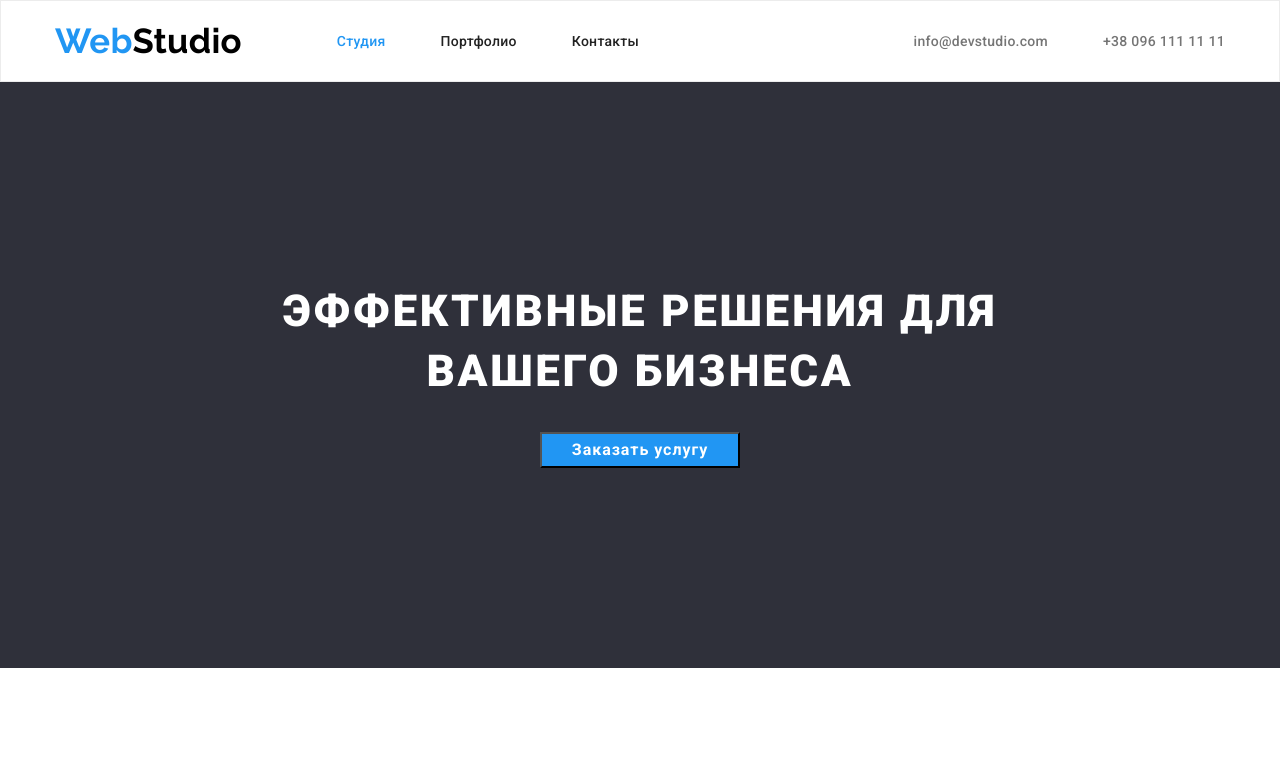
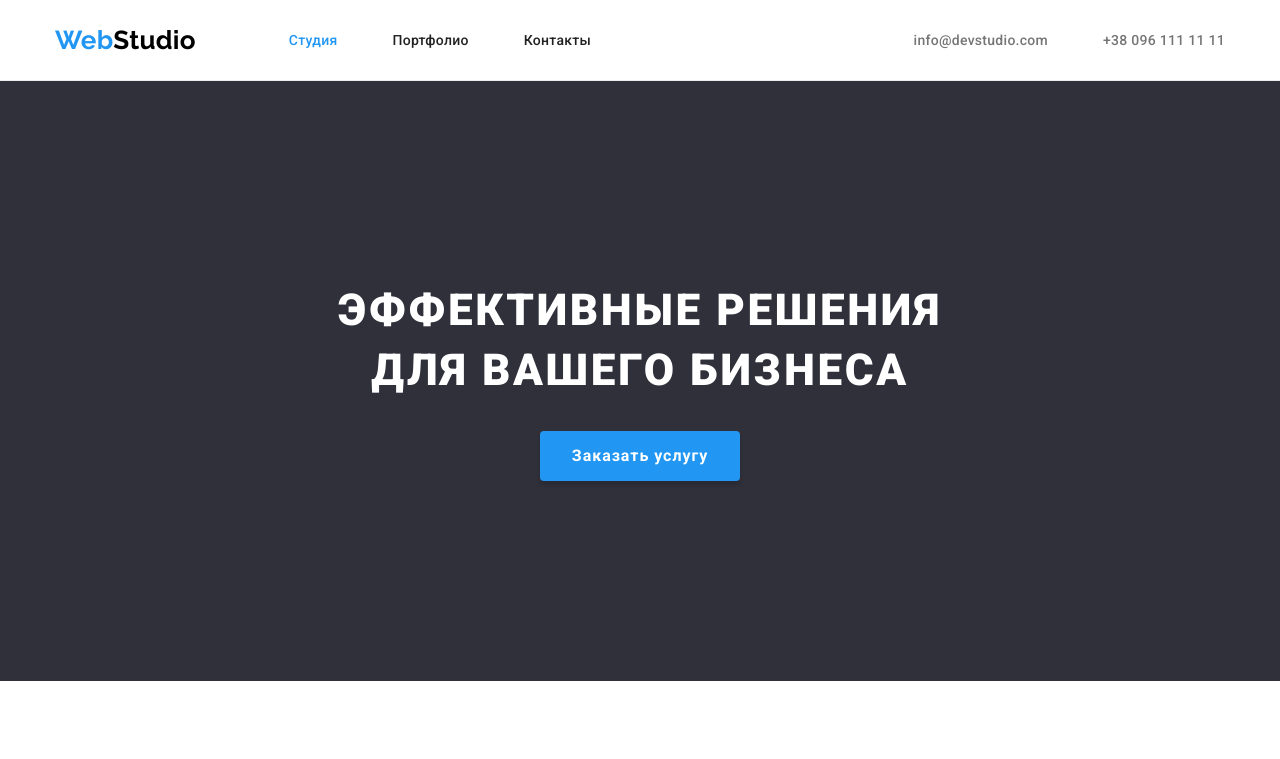
Before and after one commit to sergyzakusilo/goit-markup-hw-03, a plain HTML site: page index.html in a window 1280 px wide. Shown: the top 759 px of the page. Drawn offline with nearby package versions, Linux system fonts and the light colour scheme.

Commit message:
fix after mentor comments
fix after mentor comments. structure and formatting details

```diff
--- a/css/styles.css
+++ b/css/styles.css
@@ -33,7 +33,7 @@ address {
 
 address a {
   display: block;
-  margin-bottom: 9px;
+  /* margin-bottom: 9px; */
 }
 
 h1,
@@ -67,17 +67,25 @@ ol {
 .container {
   width: 1200px;
   margin: 0 auto;
-  padding: 94px 15px;
+  padding-left: 15px;
+  padding-right: 15px;
+}
+
+.section {
+  padding-top: 94px;
+  padding-bottom: 94px;
 }
 
 /* logo ----------------------------- */
 .header-logo,
 .footer-logo {
-  margin-right: 95px;
   font-family: "Raleway", sans-serif;
   font-weight: 700;
-  font-size: 26pt;
+  font-size: 26px;
   line-height: calc(31 / 26);
+}
+.header-logo {
+  margin-right: 93px;
 }
 .footer-logo {
   display: block;
@@ -91,6 +99,7 @@ ol {
   color: var(--text-black);
 }
 .footer-logo-rigth {
+  /* margin-right: 0px; */
   color: var(--text-white);
   /* background-color: #2f303a; !! */
 }
@@ -103,7 +112,7 @@ ol {
   line-height: calc(16 / 14); /* 1.14 = calc(16/14) */
   letter-spacing: 0.02em;
   /* border */
-  border: 1px solid var(--header-border-color);
+  border-bottom: 1px solid var(--header-border-color);
 }
 
 .header .container,
@@ -120,8 +129,8 @@ ol {
 }
 
 .header li {
-  padding-top: 32px;
-  padding-bottom: 32px;
+  /* padding-top: 32px; */
+  /* padding-bottom: 32px; */
   margin-right: 55px;
   /* padding-top: 33px; */
 }
@@ -130,12 +139,20 @@ ol {
   margin-right: 0px;
 }
 
-.nav-link {
+.nav-link,
+.header-email,
+.header-phone {
+  display: block;
+  padding-top: 32px;
+  padding-bottom: 32px;
   color: var(--text-dark-grey);
 }
 
 .header-email,
 .header-phone {
+  padding-top: 0px;
+  padding-bottom: 0px;
+  /*  */
   color: var(--main-text-color);
 }
 
@@ -155,19 +172,19 @@ ol {
 
 /* hero styles --------------------------------- */
 .hero {
+  padding-top: 200px;
+  padding-bottom: 200px;
   text-align: center;
   /* padding: 200px 400px; */
   background-color: var(--hero-bg-color);
 }
 
-.hero-container {
-  /* width: inherit; */
-  padding: 200px 235px;
-}
-
 .hero-title {
+  width: 696px;
+  margin-left: auto;
+  margin-right: auto;
   margin-bottom: 30px;
-
+  /*  */
   font-weight: 900;
   font-size: 44px;
   line-height: 1.36;
@@ -187,6 +204,8 @@ ol {
 .hero-button {
   display: inline-block;
   min-width: 200px;
+  padding: 10px 32px;
+  /*  */
   font-family: Roboto;
   font-style: normal;
   font-weight: 700;
@@ -197,6 +216,9 @@ ol {
   /*  */
   text-align: center;
   /*  */
+  border: none;
+  box-shadow: 0px 4px 4px rgba(0, 0, 0, 0.15);
+  border-radius: 4px; /*  */
   color: var(--text-white);
   background-color: var(--akcent-color);
   /*  */
@@ -233,6 +255,7 @@ ol {
 }
 /* ourwork ------------------------------------- */
 .ourworks {
+  padding-top: 0px;
   color: inherit; /**/
 }
 
@@ -302,11 +325,12 @@ ol {
 }
 
 .ourteam-card-text {
+  margin-bottom: 30px;
   font-weight: 400;
 }
 
 .ourteam-card {
-  padding-bottom: 30px;
+  /* padding-bottom: 30px; */
   background-color: var(--text-white);
   /* material shadow v1 */
   box-shadow: 0px 1px 3px rgba(0, 0, 0, 0.12), 0px 1px 1px rgba(0, 0, 0, 0.14),
@@ -316,12 +340,13 @@ ol {
 
 /* footer --------------------------------------- */
 .footer {
+  padding-top: 60px;
+  padding-bottom: 60px;
   background-color: var(--hero-bg-color);
 }
 
-.footer .container {
-  padding-top: 60px;
-  padding-bottom: 60px;
+.footer-item + .footer-item {
+  margin-top: 9px;
 }
 
 .footer-link,
@@ -402,6 +427,7 @@ ol {
 }
 
 .project-card-title {
+  margin-bottom: 4px;
   font-size: 18px;
   line-height: calc(36 / 18);
   /* identical to box height, or 200% */
@@ -425,4 +451,6 @@ ol {
 
 img {
   display: block;
+  width: 100%;
+  height: auto;
 }
--- a/index.html
+++ b/index.html
@@ -49,8 +49,9 @@
 
     <main class="content">
         <!-- section: hero -->
-        <section class="hero">
-            <div class="container hero-container">
+        <section class="section hero">
+            <!-- class+=hero-container -->
+            <div class="container">
                 <h1 class="hero-title">Эффективные решения для вашего бизнеса</h1>
                 <!-- <div class="hero-button-box"> -->
                 <button class="hero-button" type="button">Заказать услугу</button>
@@ -59,7 +60,8 @@
         </section>
 
         <!-- section: features -->
-        <section class="features features-container">
+        <section class="section features">
+            <!-- class+=features-container-->
             <div class="container">
                 <h2 hidden>Особенности</h2>
                 <ul class="features-list">
@@ -89,7 +91,7 @@
         </section>
 
         <!-- section: our-works -->
-        <section class="ourworks">
+        <section class="section ourworks">
             <div class="container">
                 <h2 class="ourwork-title">Чем мы занимаемся</h2>
                 <ul class="ourworks-list">
@@ -110,7 +112,7 @@
         </section>
 
         <!-- section: our-team -->
-        <section class="ourteam">
+        <section class="section ourteam">
             <div class="container">
                 <h2 class="ourteam-title">Наша команда</h2>
                 <ul class="ourteam-list">
@@ -152,15 +154,15 @@
             </a>
             <address>
                 <ul>
-                    <li>
+                    <li class="footer-item">
                         <a class="footer-link-street" href="https://goo.gl/maps/xGRTJqYPvytyFUrDA" target="_blank"
                             rel="noopener noreferrer">г. Киев, пр-т Леси Украинки, 26
                         </a>
                     </li>
-                    <li>
+                    <li class="footer-item">
                         <a class="footer-link" href="mailto:info@example.com">info@example.com</a>
                     </li>
-                    <li>
+                    <li class="footer-item">
                         <a class="footer-link" href="tel:380991111111">+38 099 111 11 11</a>
                     </li>
                 </ul>
```
Also changed, not shown: portfolio.html (+10 -7 lines).
